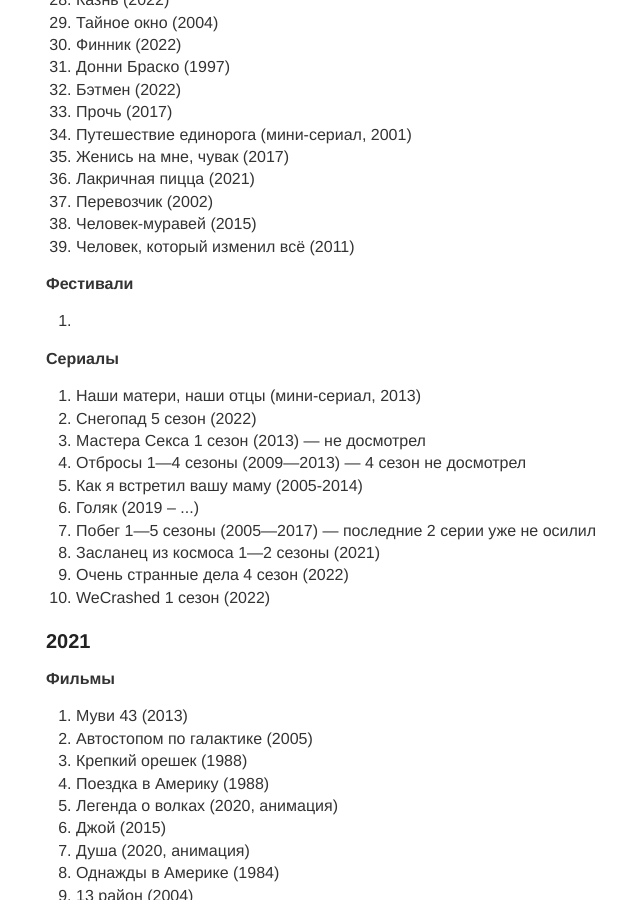
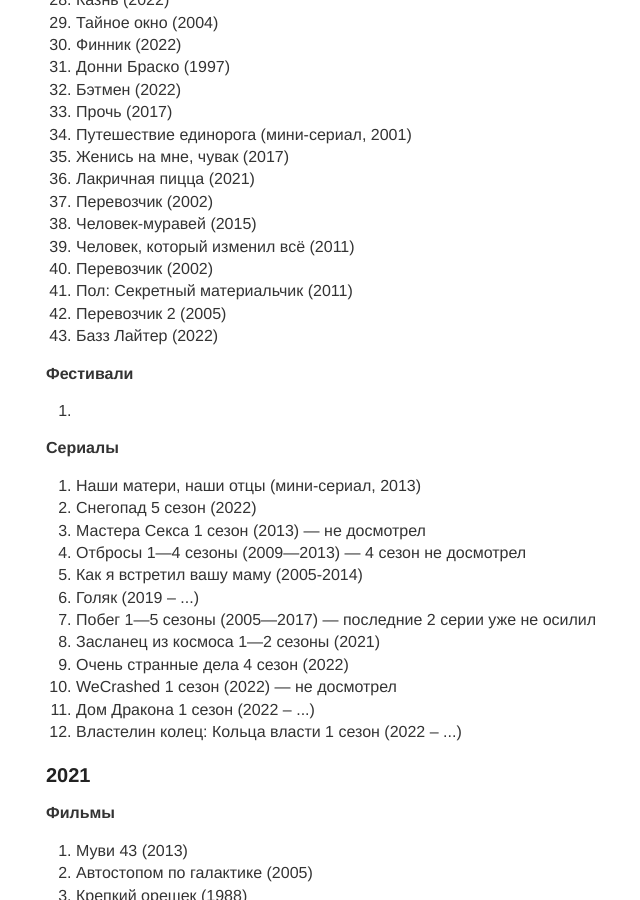
Before and after one commit to sombro/nbuevich.com, a Jekyll site: the page built from blog/_posts/2099-12-14-movies.md, in a window 1280 px wide and 900 px high, scrolled down 1056 px. Shown: the whole window, without its empty margins (234-874 px from the left). Built offline with Jekyll 4.4.1, drawn with Linux system fonts in a browser that asks for light colours.

Commit message:
new content

```diff
--- a/blog/_posts/2099-12-14-movies.md
+++ b/blog/_posts/2099-12-14-movies.md
@@ -54,6 +54,10 @@
     <li>Перевозчик (2002)</li>
     <li>Человек-муравей (2015)</li>
     <li>Человек, который изменил всё (2011)</li>
+    <li>Перевозчик (2002)</li>
+    <li>Пол: Секретный материальчик (2011)</li>
+    <li>Перевозчик 2 (2005)</li>
+    <li>Базз Лайтер (2022)</li>
 </ol>
 
 <b>Фестивали</b>
@@ -74,7 +78,9 @@
     <li>Побег 1—5 сезоны (2005—2017) — последние 2 серии уже не осилил</li>
     <li>Засланец из космоса 1—2 сезоны (2021)</li>
     <li>Очень странные дела 4 сезон (2022)</li>
-    <li>WeCrashed 1 сезон (2022)</li>
+    <li>WeCrashed 1 сезон (2022) — не досмотрел</li>
+    <li>Дом Дракона 1 сезон (2022 – ...)</li>
+    <li>Властелин колец: Кольца власти 1 сезон (2022 – ...)</li>
 </ol>
 
 ## <span id="2021">2021</span>  ##
--- a/index.html
+++ b/index.html
@@ -52,7 +52,7 @@
                 <section class="content__post">
                     <img class="content__img-sqr" src="static/nbuevich.jpg">
                     <h1>Hi there, I'm Nikita Buevich.</h1>
-                    <p>I'm a <a href="/CV/" class="common__link" rel="noopener noreferrer">product manager</a> (ex frontend-developer), based in Rostov-on-Don (Russia). With ♡ to UI/UX and interesting products.</p>
+                    <p>I'm a <a href="/CV/" class="common__link" rel="noopener noreferrer">product manager</a> (ex frontend-developer) from Rostov-on-Don (Russia), now based in Ankara (Turkey). With ♡ to UI/UX and interesting products.</p>
                     <p>Favourite drink — pure water. Do appreciate wine. I wear funny socks, love dogs more than people and I say that don't like cats. I can listen to jazz music in any mood and any circumstances. I watch a lot of <a href="/movies" class="common__link">movies</a> and learn to take <a href="https://www.instagram.com/nbuevich.noir/" class="common__link">black-and-white film photo</a>. Can't live without mountains, sea, <a href="/travel" class="common__link">travelling</a>, bonfire and songs with friends. Trying not to bore.</p>
                 </section>
             </main>
```
Also changed, not shown: blog/_posts/2099-12-15-travel.md (+1 -0 lines).
